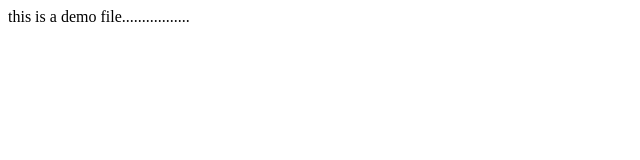
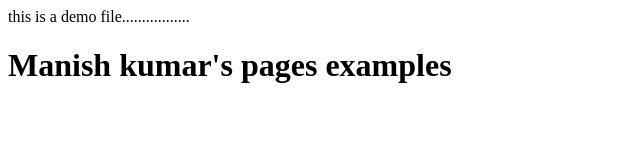
Before and after one commit to manishkumar17/full_stack, a plain HTML site: page index.html in a window 1280 px wide. Shown: the whole page, without its empty margins (0-640 px from the left). Drawn offline with Linux system fonts and the light colour scheme.

Commit message:
added H1

```diff
--- a/index.html
+++ b/index.html
@@ -7,5 +7,6 @@
         </head>
 <body>
     this is a demo file.................
-    </body>
+    <h1>Manish kumar's pages examples</h1>
+</body>
 </html>
```
